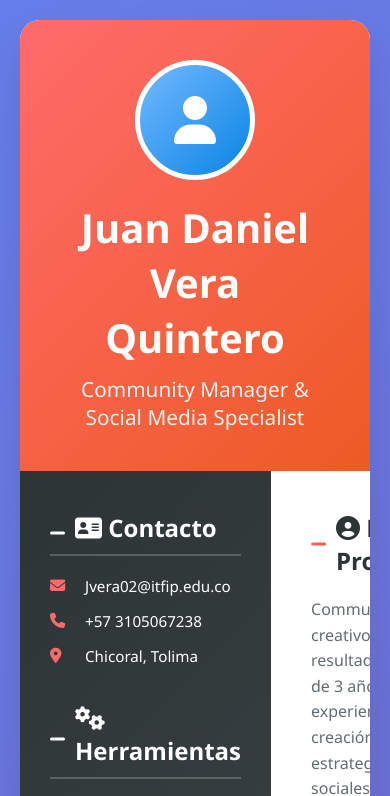
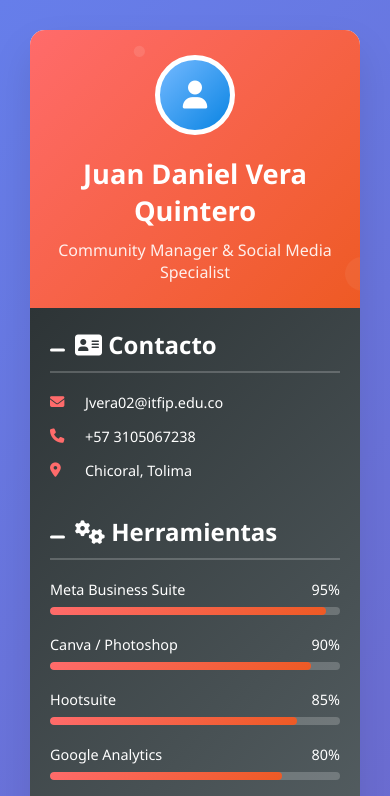
Before and after one commit to codelatin/Hoja_De_Vida, a plain HTML site: page index.html in a window 390 px wide. Shown: the top 796 px of the page. Drawn offline with Linux system fonts and the light colour scheme.

Commit message:
Modifcando estilos Proyecto

```diff
--- a/index.html
+++ b/index.html
@@ -289,6 +289,92 @@
                 animation: none;
             }
         }
+        /* === RESPONSIVE DESIGN: Añade este bloque al final de tus estilos === */
+
+@media (max-width: 768px) {
+    .content {
+        grid-template-columns: 1fr;
+        /* En pantallas pequeñas, el sidebar va encima o debajo */
+    }
+
+    .sidebar {
+        padding: 30px 20px;
+    }
+
+    .main-content {
+        padding: 30px 20px;
+    }
+
+    .header {
+        padding: 30px 20px;
+    }
+
+    .header h1 {
+        font-size: 2rem;
+    }
+
+    .header .subtitle {
+        font-size: 1.1rem;
+    }
+
+    .profile-img {
+        width: 100px;
+        height: 100px;
+        font-size: 36px;
+    }
+}
+
+@media (max-width: 480px) {
+    .cv-container {
+        margin: 10px;
+        border-radius: 15px;
+    }
+
+    .header {
+        padding: 25px 15px;
+    }
+
+    .header h1 {
+        font-size: 1.7rem;
+    }
+
+    .header .subtitle {
+        font-size: 1rem;
+    }
+
+    .profile-img {
+        width: 80px;
+        height: 80px;
+        font-size: 28px;
+    }
+
+    .sidebar, .main-content {
+        padding: 20px;
+    }
+
+    .contact-item,
+    .skill-name,
+    .lang-item,
+    .job-title,
+    .company,
+    .date {
+        font-size: 0.9rem;
+    }
+
+    .description {
+        font-size: 0.95rem;
+    }
+
+    .social-links {
+        gap: 10px;
+    }
+
+    .social-link {
+        width: 35px;
+        height: 35px;
+        font-size: 0.9rem;
+    }
+}
     </style>
 </head>
 <body>
```
